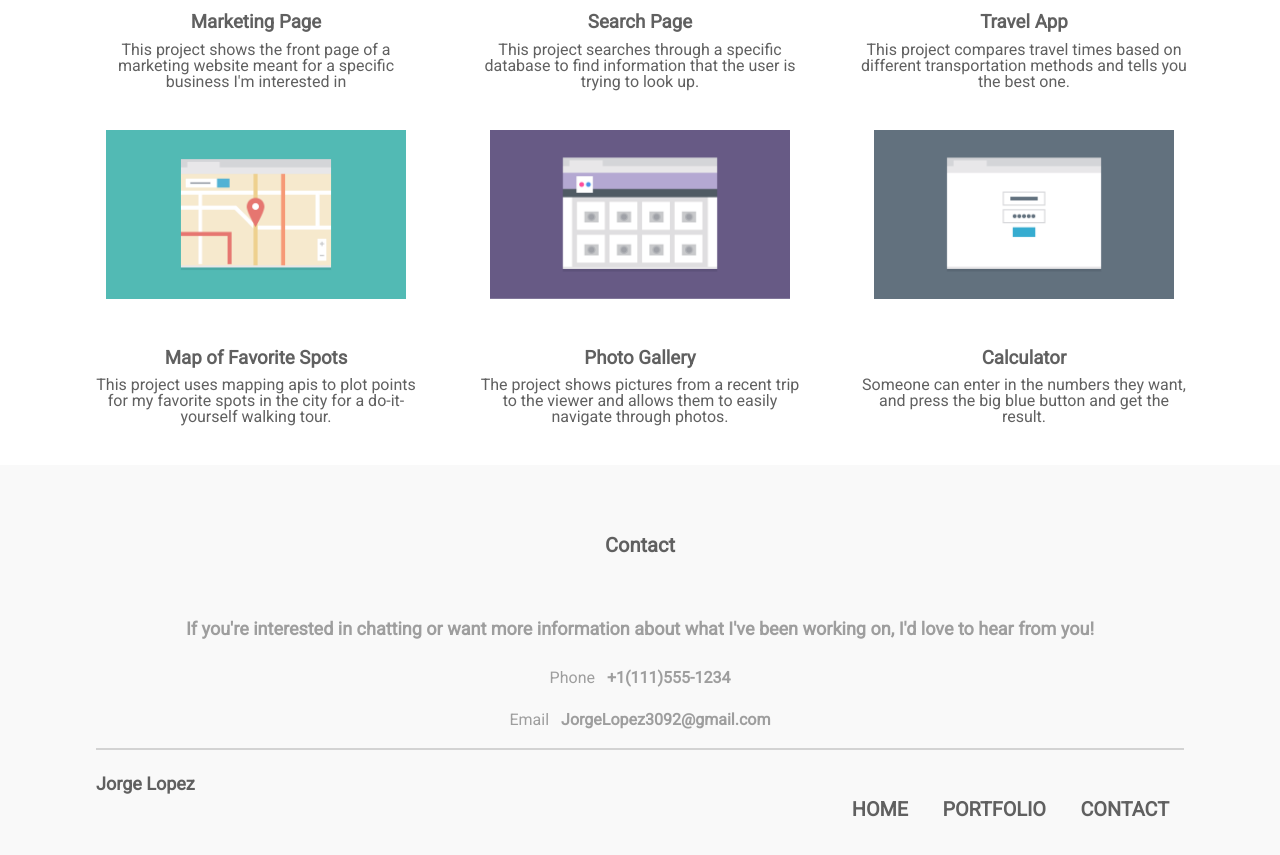
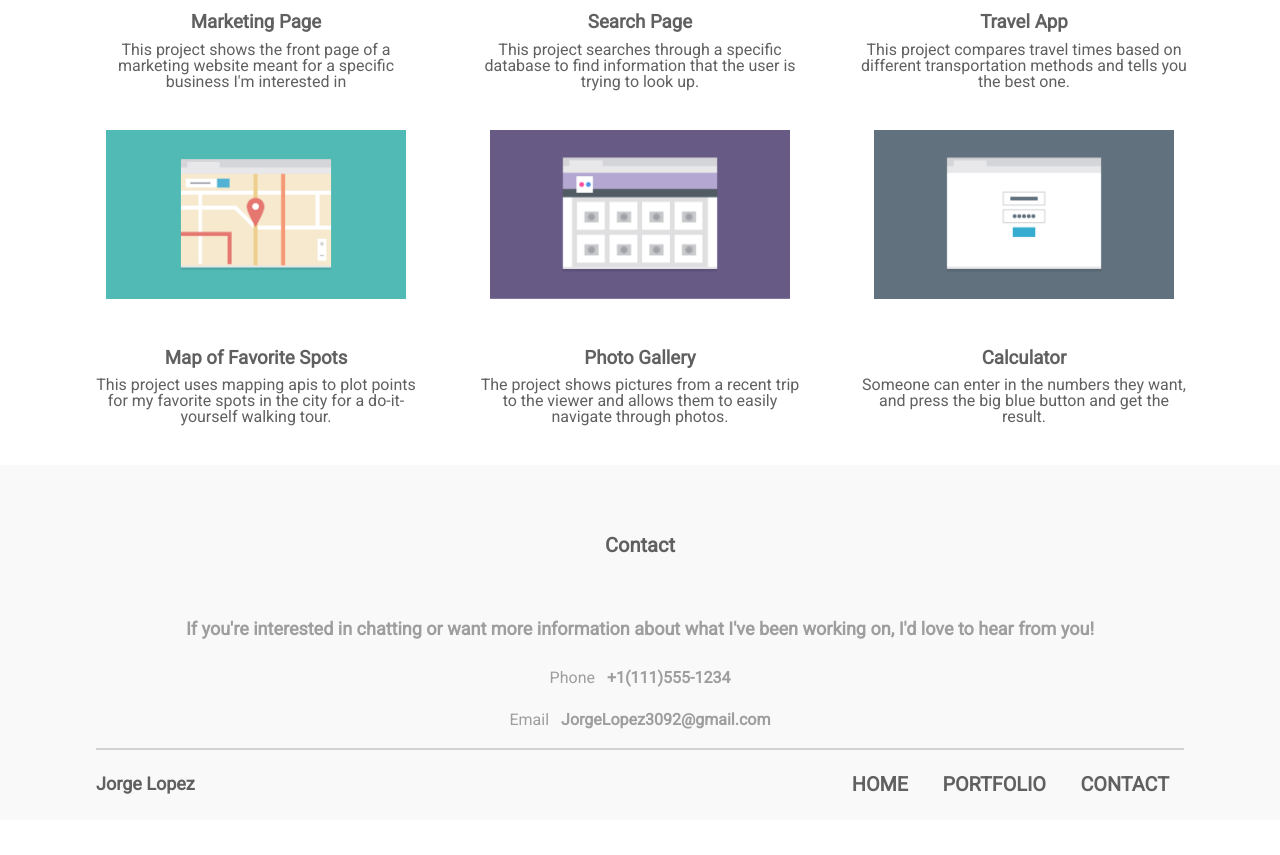
Before and after one commit to JorgeLopez3092/techdegree-project-2-master, a plain HTML site: page index.html in a window 1280 px wide. Shown: the part 768-1623 px from the top of the page. After the commit the page ends 1588 px from the top, so only its background shows below. Drawn offline with Linux system fonts and the light colour scheme.

Commit message:
Update style.css
Back To Top changes to nav options on larger screens and stays on the opposite side of my name in the footer.

```diff
--- a/css/styles.css
+++ b/css/styles.css
@@ -21,9 +21,7 @@
   list-style-type: none;
 }
 
-  h3 {
-
-  }
+h3 {}
 
 /*--------------------
     Base Element Styles
@@ -58,7 +56,7 @@
   background: #ffffff;
 }
 
-.name{
+.name {
   margin-top: 10px;
 }
 
@@ -120,9 +118,7 @@
   padding-bottom: 80px;
 }
 
-  .contact {
-
-  }
+.contact {}
 
 .lastcomment {
   margin: 0 auto;
@@ -205,6 +201,7 @@
     margin: auto;
     text-align: center;
   }
+
   .main-nav li {
     display: inline-block;
     text-align: center;
@@ -243,10 +240,14 @@
 
   .foot-nav {
     display: block;
+    margin-right: 0;
   }
 
-  #back-to-top
-  {
+  .foot-nav li a {
+    display: inline;
+  }
+
+  #back-to-top {
     display: none;
   }
 
```
Lines whose indentation alone changed are shown as unchanged.
